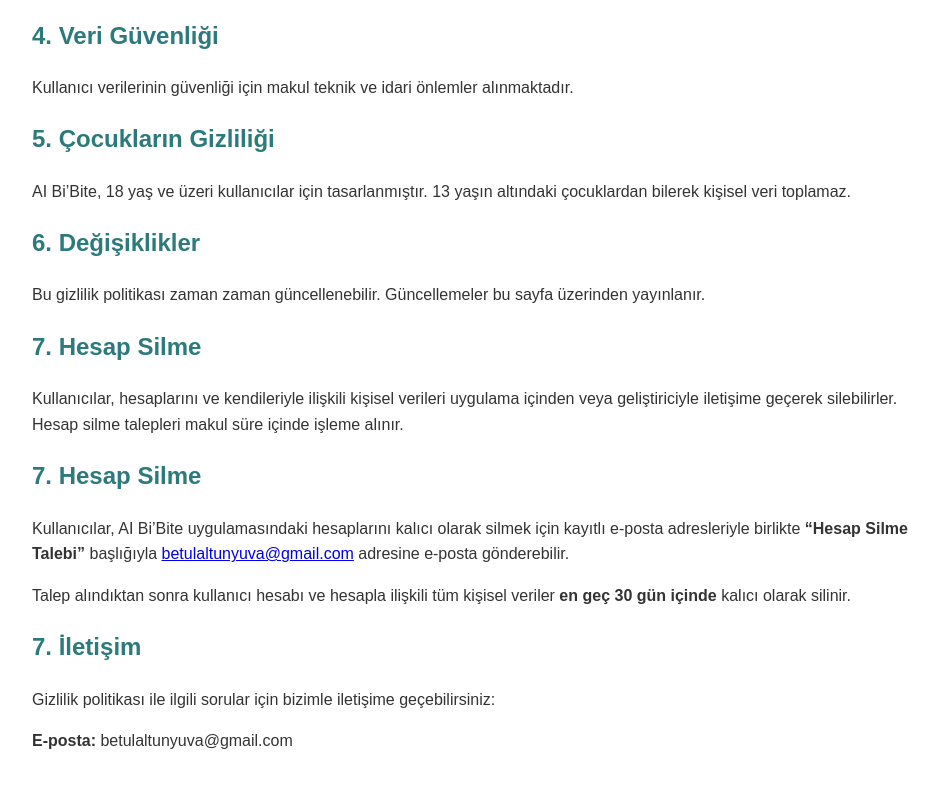
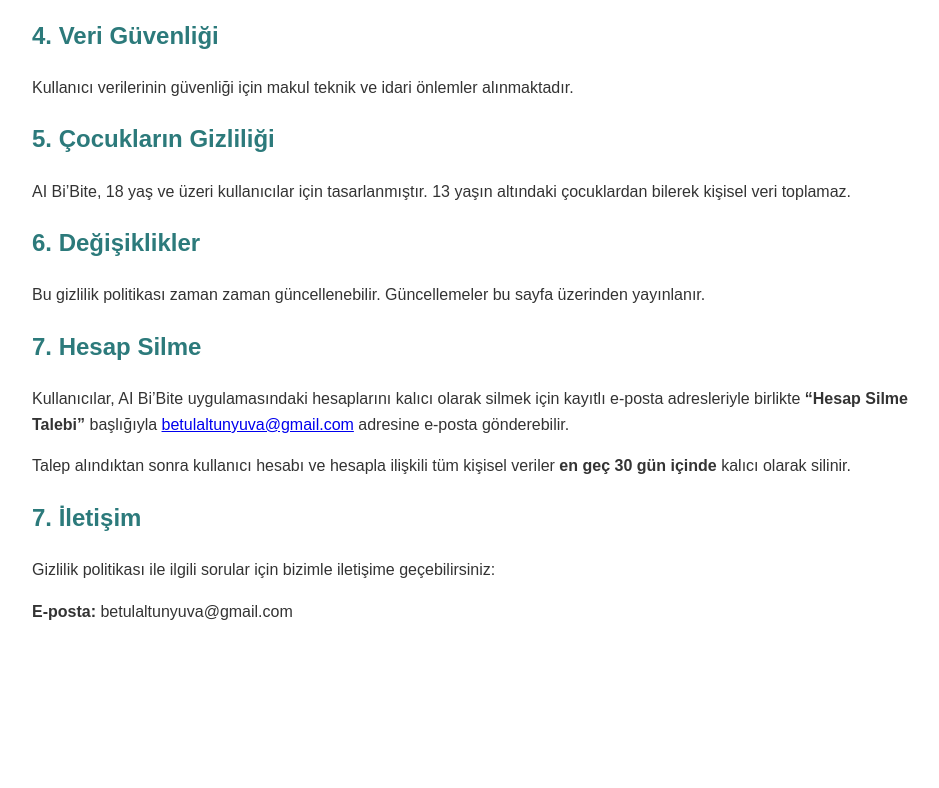
Before and after one commit to betulaltunyuva/ai-bibite-privacy-policy, a plain HTML site: page index.html in a window 1280 px wide. Shown: the part 664-1452 px from the top of the page, without its empty margins (158-1097 px from the left). After the commit the page ends 1364 px from the top, so only its background shows below. Drawn offline with Linux system fonts and the light colour scheme.

Commit message:
Remove duplicate account deletion information
Removed duplicate section about account deletion process.

```diff
--- a/index.html
+++ b/index.html
@@ -57,13 +57,6 @@ AI Bi’Bite, 18 yaş ve üzeri kullanıcılar için tasarlanmıştır.
 
 <h2>7. Hesap Silme</h2>
 <p>
-Kullanıcılar, hesaplarını ve kendileriyle ilişkili kişisel verileri
-uygulama içinden veya geliştiriciyle iletişime geçerek silebilirler.
-Hesap silme talepleri makul süre içinde işleme alınır.
-</p>
-
-<h2>7. Hesap Silme</h2>
-<p>
 Kullanıcılar, AI Bi’Bite uygulamasındaki hesaplarını kalıcı olarak silmek için
 kayıtlı e-posta adresleriyle birlikte
 <strong>“Hesap Silme Talebi”</strong> başlığıyla
```
